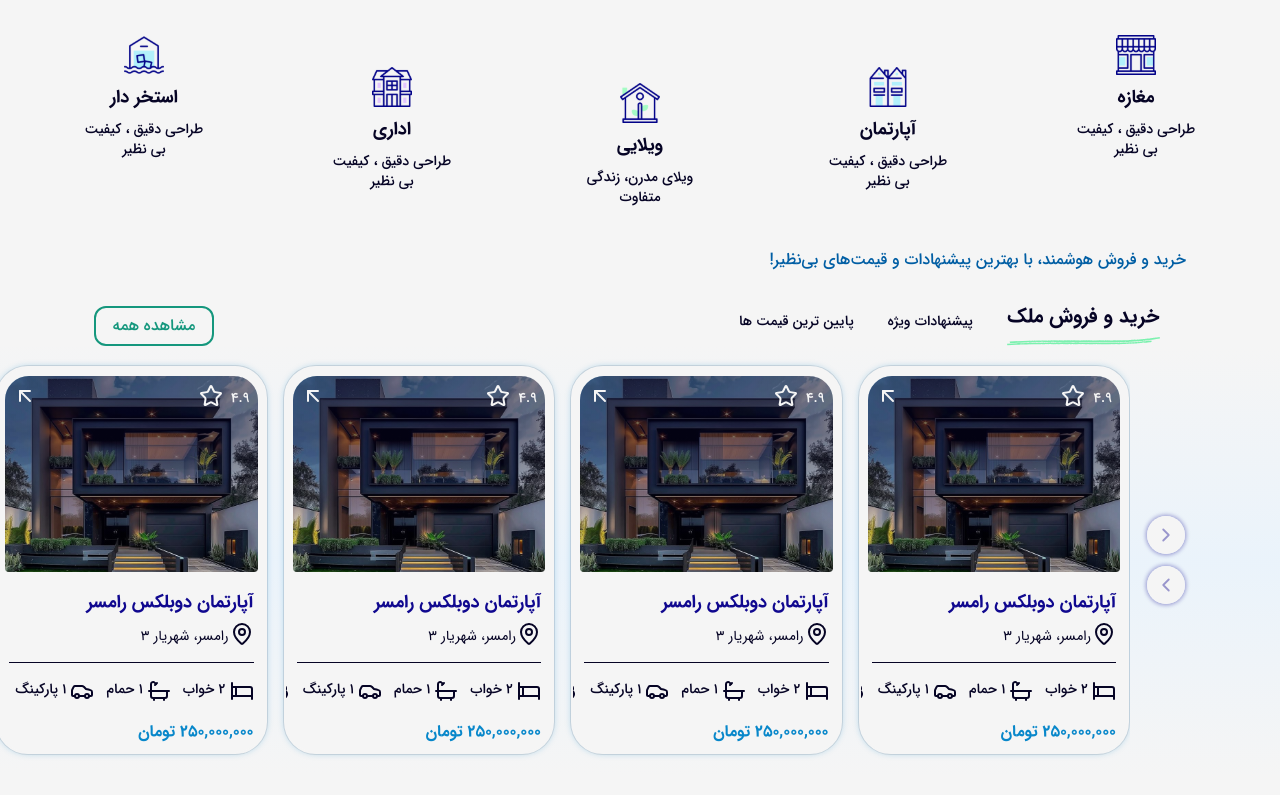
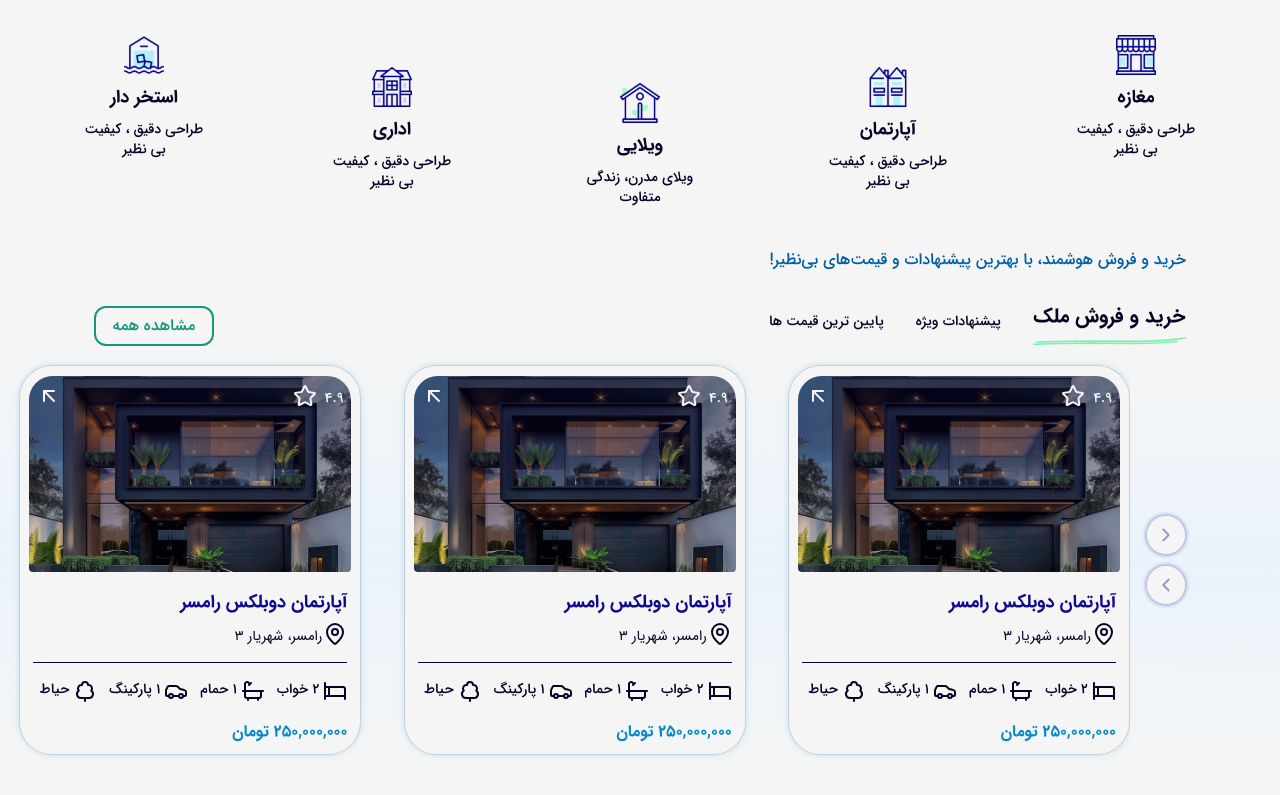
Before and after one commit to aife-summer-1405/Main-Project-CodeTime, a Next.js app: page / in a window 1280 px wide. Shown: the part 909-1704 px from the top of the page. Built offline with nearby package versions, Linux system fonts and the light colour scheme.

Commit message:
feat: add responsive

```diff
--- a/src/components/heroSection/hero-filter.tsx
+++ b/src/components/heroSection/hero-filter.tsx
@@ -5,7 +5,7 @@ import { Underline2 } from "../svgs/nav-underline";
 
 const HeroFilter = () => {
   return (
-    <div className="text-black-2 absolute left-38.75 bottom-20 w-255 h-35 rounded-[8px_64px_8px_64px] shadow-[8px_0px_20px_0px_#0887CA4D] bg-white-1">
+    <div className="max-lg:hidden text-black-2 absolute left-38.75 bottom-20 w-255 h-35 rounded-[8px_64px_8px_64px] shadow-[8px_0px_20px_0px_#0887CA4D] bg-white-1">
       <Tabs defaultValue={HERO_FILTER.options[3].value} className="w-full">
         <TabsList
           className={"w-fit p-0 mt-2 mb-5.5 mx-auto gap-7 dark:bg-white-1"}
--- a/src/components/heroSection/hero-media-wrapper.tsx
+++ b/src/components/heroSection/hero-media-wrapper.tsx
@@ -4,7 +4,7 @@ import dynamic from "next/dynamic";
 
 const HeroMedia = dynamic(() => import("./hero-media"), {
   ssr: false,
-  loading: () => <div className="h-96" />,
+  loading: () => <div className="h-96 max-lg:h-901" />,
 });
 
 export default HeroMedia;
--- a/src/components/heroSection/hero-media.tsx
+++ b/src/components/heroSection/hero-media.tsx
@@ -18,8 +18,8 @@ const HeroMedia = () => {
   const [swiper, setSwiper] = useState<SwiperType | null>(null);
 
   return (
-    <div className="rounded-[8px_100px_8px_100px] shadow-[0px_0px_40px_0px_#005EA433] z-0 w-141.25 h-154.5 ml-4 mt-8 relative">
-      <div className="w-10 flex flex-col gap-2.5 absolute z-99 -left-5 top-1/2 -translate-y-1/2">
+    <div className="rounded-[8px_100px_8px_100px] shadow-[0px_0px_40px_0px_#005EA433] z-0 w-141.25 max-lg:w-86.25 h-154.5 max-lg:h-116 max-lg:m-0  ml-4 mt-8 relative">
+      <div className="max-lg:hidden w-10 flex flex-col gap-2.5 absolute z-99 -left-5 top-1/2 -translate-y-1/2">
         <Button
           size={"icon"}
           onClick={() => {
--- a/src/components/heroSection/hero-section.tsx
+++ b/src/components/heroSection/hero-section.tsx
@@ -1,10 +1,12 @@
 import HeroContent from "./hero-content"
 import HeroFilter from "./hero-filter"
+import HeroFilterMobile from "./hero-filter-mobile"
 import HeroMedia from "./hero-media-wrapper"
 
 const HeroSection = () => {
   return (
-    <div className="w-318.25 h-173.75 mt-6 mb-13.75 flex justify-between relative mx-auto">
+    <div className="max-w-318.25 w-[83%] max-xl:w-[95%] h-173.75 mt-6 mb-13.75 flex justify-between max-lg:flex-col max-lg:items-center relative mx-auto">
+      <HeroFilterMobile/>
       <HeroContent/>
       <HeroMedia/>
       <HeroFilter/>
--- a/src/components/landing-top/buy-sell/buy-sell.tsx
+++ b/src/components/landing-top/buy-sell/buy-sell.tsx
@@ -7,42 +7,30 @@ import type { Swiper as SwiperType } from "swiper";
 
 import "swiper/css";
 import "swiper/css/navigation";
-import { Card, CardContent, CardHeader } from "@/components/ui/card";
-import Image from "next/image";
-import {
-  ArrowUpLeft,
-  Bath,
-  Bed,
-  Car,
-  ChevronLeft,
-  ChevronRight,
-  MapPin,
-  Star,
-  TreeDeciduous,
-} from "lucide-react";
 import { useState } from "react";
 import { Button } from "@/components/ui/button";
 import { Label } from "@/components/ui/label";
 import { RadioGroup, RadioGroupItem } from "@/components/ui/radio-group";
 import { BUY_SELL } from "@/constants/landing-top/buy-sell";
+import PropertyCard from "./property-card";
+import SlideButtons from "@/components/slide-buttons";
 
 const BuySellSection = () => {
   const [swiper, setSwiper] = useState<SwiperType | null>(null);
 
   return (
-    <div className="mt-17.75 mb-40 ">
+    <div className="mt-17.75 mb-40">
       <div className="ml-23.5 flex flex-col gap-6 mr-23.5">
         <LandingTitle
           className="font-medium"
           text="خرید و فروش هوشمند، با بهترین پیشنهادات و قیمت‌های بی‌نظیر!"
         />
         <div className="flex gap-8 items-end">
-          <RadioGroup className={"flex"} defaultValue={BUY_SELL[0]}>
+          <RadioGroup className={"flex gap-8"} defaultValue={BUY_SELL[0]}>
             {BUY_SELL.map((item) => (
-
               <div key={item} className="group flex items-center gap-3">
                 <RadioGroupItem
-                  className={"peer sr-only gap-8"}
+                  className={"peer hidden"}
                   value={item}
                   id={item}
                 />
@@ -55,7 +43,7 @@ const BuySellSection = () => {
                     {item}
                   </Label>
                   <div className="opacity-0 group-has-data-checked:opacity-100  group-has-data-checked:static absolute transition-opacity duration-500">
-                  <Underline1 />
+                    <Underline1 />
                   </div>
                 </div>
               </div>
@@ -64,7 +52,7 @@ const BuySellSection = () => {
 
           <Button
             className={
-              "rounded-[12px] border-2 dark:border-green-1 border-green-1 text-green-1 font-medium w-30 h-10 mr-auto"
+              "max-[820px]:hidden rounded-[12px] border-2 dark:border-green-1 border-green-1 text-green-1 font-medium w-30 h-10 mr-auto"
             }
             variant={"outline"}
           >
@@ -74,36 +62,10 @@ const BuySellSection = () => {
       </div>
 
       <div
-        className="bg-linear-[0.32deg,rgba(245,245,245,0.6)_0.27%,rgba(227,242,255,0.6)_49.99%,rgba(245,245,245,0.6)_99.71%]
+        className="max-[820px]:hidden bg-linear-[0.32deg,rgba(245,245,245,0.6)_0.27%,rgba(227,242,255,0.6)_49.99%,rgba(245,245,245,0.6)_99.71%]
                   dark:bg-linear-[0.32deg,rgba(18,18,18,0.3)_0.27%,rgba(40,165,230,0.15)_49.99%,rgba(18,18,18,0.3)_99.71%] flex items-center gap-4 pr-23.5"
       >
-        <div className="w-10 flex flex-col gap-2.5  shrink-0">
-          <Button
-            size={"icon"}
-            onClick={() => {
-              if (swiper && !swiper.destroyed) {
-                swiper.slidePrev();
-              }
-            }}
-            className="size-10 rounded-full bg-white-1 text-blue-1/40 hover:text-blue-1/80 shadow-[0px_0px_4px_0px_#10088F66] hover:shadow-[0px_0px_8px_0px_#10088FCC]"
-            aria-label="prev slide"
-          >
-            <ChevronRight className="size-5.5" size={22} />
-          </Button>
-
-          <Button
-            size={"icon"}
-            onClick={() => {
-              if (swiper && !swiper.destroyed) {
-                swiper.slideNext();
-              }
-            }}
-            className="size-10 rounded-full bg-white-1 text-blue-1/40 hover:text-blue-1/80 shadow-[0px_0px_4px_0px_#10088F66] hover:shadow-[0px_0px_8px_0px_#10088FCC]"
-            aria-label="next slide"
-          >
-            <ChevronLeft className="size-5.5" size={22} />
-          </Button>
-        </div>
+        <SlideButtons swiper={swiper}/>
         <Swiper
           dir="rtl"
           slidesPerView={4}
@@ -112,69 +74,38 @@ const BuySellSection = () => {
           onSwiper={setSwiper}
           className="w-full"
           slidesPerGroup={1}
+          breakpoints={{
+            0:{
+              slidesPerView: 1.6,
+              spaceBetween: 10,
+            },
+            850: {
+              slidesPerView: 2,
+              spaceBetween: 16,
+            },
+            1165: {
+              slidesPerView: 3,
+              spaceBetween: 20,
+            },
+            1500: {
+              slidesPerView: 4,
+              spaceBetween: 24,
+            },
+          }}
         >
           <div className="float-end">
             {[...Array(12)].map((_, index) => (
               <SwiperSlide key={index} className="my-5 mr-px">
-                <Card className="text-black-2 cursor-pointer border-2 hover:border-[#0887CA80] border-white-1 shadow-[0px_0px_6px_0px_#0887CA40] bg-white-1 rounded-[32px] p-[8px_7px_8px_7px] flex flex-col items-center w-full h-97">
-                  <CardHeader
-                    className="relative w-full h-50 overflow-hidden rounded-[24px_24px_4px_4px] p-0
-"
-                  >
-                    <div className="absolute z-99 bg-linear-[180deg,rgba(6,4,37,0.5)_30%,rgba(6,4,37,0)_100%] size-full flex p-2 text-white-1">
-                      <span className="h-fit items-end flex gap-2 font-medium text-sm">
-                        4.9
-                        <Star />
-                      </span>
-                      <ArrowUpLeft className="mr-auto" />
-                    </div>
-                    <Image
-                      className="object-cover"
-                      src="/images/House1.jpg"
-                      alt="Image"
-                      fill
-                      sizes="324px"
-                    />
-                  </CardHeader>
-                  <CardContent className="w-full px-1 flex flex-col gap-4">
-                    <div className="w-full flex flex-col gap-1.5">
-                      <h3 className="font-bold text-lg text-blue-1">
-                        آپارتمان دوبلکس رامسر
-                      </h3>
-                      <span className="flex gap-px items-end text-sm text-black-2">
-                        <MapPin />
-                        رامسر، شهریار 3
-                      </span>
-                    </div>
-
-                    <div className="w-full border-t border-black-2"></div>
-
-                    <div className="flex flex-col gap-4.25">
-                      <div className="flex gap-3 text-sm font-medium whitespace-nowrap">
-                        <div className="flex gap-1">
-                          <Bed />2 خواب
-                        </div>
-                        <div className="flex gap-1">
-                          <Bath />1 حمام
-                        </div>
-                        <div className="flex gap-1">
-                          <Car />1 پارکینگ
-                        </div>
-                        <div className="flex gap-1">
-                          <TreeDeciduous /> حیاط
-                        </div>
-                      </div>
-                      <div className="font-bold text-blue-3 text-base">
-                        <span>250,000,000</span>
-                        <span> تومان</span>
-                      </div>
-                    </div>
-                  </CardContent>
-                </Card>
+                <PropertyCard key={index} />
               </SwiperSlide>
             ))}
           </div>
         </Swiper>
+      </div>
+      <div className="flex flex-col items-center gap-4 mt-6 lg:hidden">
+        {[...Array(4)].map((_, index) => (
+          <PropertyCard key={index} />
+        ))}
       </div>
     </div>
   );
--- /dev/null
+++ b/src/components/landing-top/buy-sell/property-card.tsx
@@ -0,0 +1,74 @@
+import { Card, CardContent, CardHeader } from "@/components/ui/card";
+
+import {
+  ArrowUpLeft,
+  Bath,
+  Bed,
+  Car,
+  MapPin,
+  Star,
+  TreeDeciduous,
+} from "lucide-react";
+import Image from "next/image";
+
+const PropertyCard = () => {
+  return (
+                <Card className="w-85 h-97 text-black-2 cursor-pointer border-2 hover:border-[#0887CA80] border-white-1 shadow-[0px_0px_6px_0px_#0887CA40] bg-white-1 rounded-[32px] p-[8px_7px_8px_7px] flex flex-col items-center">
+                  <CardHeader
+                    className="relative w-full h-50 overflow-hidden rounded-[24px_24px_4px_4px] p-0
+"
+                  >
+                    <div className="absolute z-99 bg-linear-[180deg,rgba(6,4,37,0.5)_30%,rgba(6,4,37,0)_100%] size-full flex p-2 text-white-1">
+                      <span className="h-fit items-end flex gap-2 font-medium text-sm">
+                        4.9
+                        <Star />
+                      </span>
+                      <ArrowUpLeft className="mr-auto" />
+                    </div>
+                    <Image
+                      className="object-cover"
+                      src="/images/House1.jpg"
+                      alt="Image"
+                      fill
+                      sizes="324px"
+                    />
+                  </CardHeader>
+                  <CardContent className="w-full px-1 flex flex-col gap-4">
+                    <div className="w-full flex flex-col gap-1.5">
+                      <h3 className="font-bold text-lg text-blue-1">
+                        آپارتمان دوبلکس رامسر
+                      </h3>
+                      <span className="flex gap-px items-end text-sm text-black-2">
+                        <MapPin />
+                        رامسر، شهریار 3
+                      </span>
+                    </div>
+
+                    <div className="w-full border-t border-black-2"></div>
+
+                    <div className="flex flex-col gap-4.25">
+                      <div className="flex gap-3 text-sm font-medium whitespace-nowrap">
+                        <div className="flex gap-1">
+                          <Bed />2 خواب
+                        </div>
+                        <div className="flex gap-1">
+                          <Bath />1 حمام
+                        </div>
+                        <div className="flex gap-1">
+                          <Car />1 پارکینگ
+                        </div>
+                        <div className="flex gap-1">
+                          <TreeDeciduous /> حیاط
+                        </div>
+                      </div>
+                      <div className="font-bold text-blue-3 text-base">
+                        <span>250,000,000</span>
+                        <span> تومان</span>
+                      </div>
+                    </div>
+                  </CardContent>
+                </Card>
+  )
+}
+
+export default PropertyCard
--- /dev/null
+++ b/src/components/slide-buttons.tsx
@@ -0,0 +1,42 @@
+import { Button } from "@/components/ui/button";
+import { ChevronLeft, ChevronRight } from "lucide-react";
+import { FC } from "react";
+import type { Swiper as SwiperType } from "swiper";
+
+
+interface IProps  {
+    swiper: SwiperType | null
+}
+
+const SlideButtons:FC<IProps> = ({swiper}) => {
+  return (
+        <div className="w-10 flex flex-col gap-2.5  shrink-0">
+          <Button
+            size={"icon"}
+            onClick={() => {
+              if (swiper && !swiper.destroyed) {
+                swiper.slidePrev();
+              }
+            }}
+            className="size-10 rounded-full bg-white-1 text-blue-1/40 hover:text-blue-1/80 shadow-[0px_0px_4px_0px_#10088F66] hover:shadow-[0px_0px_8px_0px_#10088FCC]"
+            aria-label="prev slide"
+          >
+            <ChevronRight className="size-5.5" size={22} />
+          </Button>
+
+          <Button
+            size={"icon"}
+            onClick={() => {
+              if (swiper && !swiper.destroyed) {
+                swiper.slideNext();
+              }
+            }}
+            className="size-10 rounded-full bg-white-1 text-blue-1/40 hover:text-blue-1/80 shadow-[0px_0px_4px_0px_#10088F66] hover:shadow-[0px_0px_8px_0px_#10088FCC]"
+            aria-label="next slide"
+          >
+            <ChevronLeft className="size-5.5" size={22} />
+          </Button>
+        </div>  )
+}
+
+export default SlideButtons
--- a/src/components/ui/input.tsx
+++ b/src/components/ui/input.tsx
@@ -8,7 +8,7 @@ function Input({ className, type, ...props }: React.ComponentProps<"input">) {
       type={type}
       data-slot="input"
       className={cn(
-        "h-8 w-full min-w-0 rounded-lg border border-input bg-transparent px-2.5 py-1 text-base transition-colors outline-none file:inline-flex file:h-6 file:border-0 file:bg-transparent file:text-sm file:font-medium file:text-foreground placeholder:text-muted-foreground focus-visible:border-ring focus-visible:ring-3 focus-visible:ring-ring/50 disabled:pointer-events-none disabled:cursor-not-allowed disabled:bg-input/50 disabled:opacity-50 aria-invalid:border-destructive aria-invalid:ring-3 aria-invalid:ring-destructive/20 md:text-sm dark:bg-input/30 dark:disabled:bg-input/80 dark:aria-invalid:border-destructive/50 dark:aria-invalid:ring-destructive/40",
+        "h-8 w-full min-w-0 rounded-lg border border-input bg-transparent px-2.5 py-1 text-base transition-colors outline-none file:inline-flex file:h-6 file:border-0 file:bg-transparent file:text-sm file:font-medium file:text-foreground placeholder:text-muted-foreground disabled:pointer-events-none disabled:cursor-not-allowed disabled:bg-input/50 disabled:opacity-50 aria-invalid:border-destructive aria-invalid:ring-3 aria-invalid:ring-destructive/20 md:text-sm dark:bg-input/30 dark:disabled:bg-input/80 dark:aria-invalid:border-destructive/50 dark:aria-invalid:ring-destructive/40",
         className
       )}
       {...props}
```
Also changed, not shown: src/components/heroSection/hero-content.tsx (+8 -8 lines), src/components/heroSection/hero-filter-mobile.tsx (added, +20 -0 lines), src/components/landing-top/categories/categories.tsx (+5 -5 lines).
